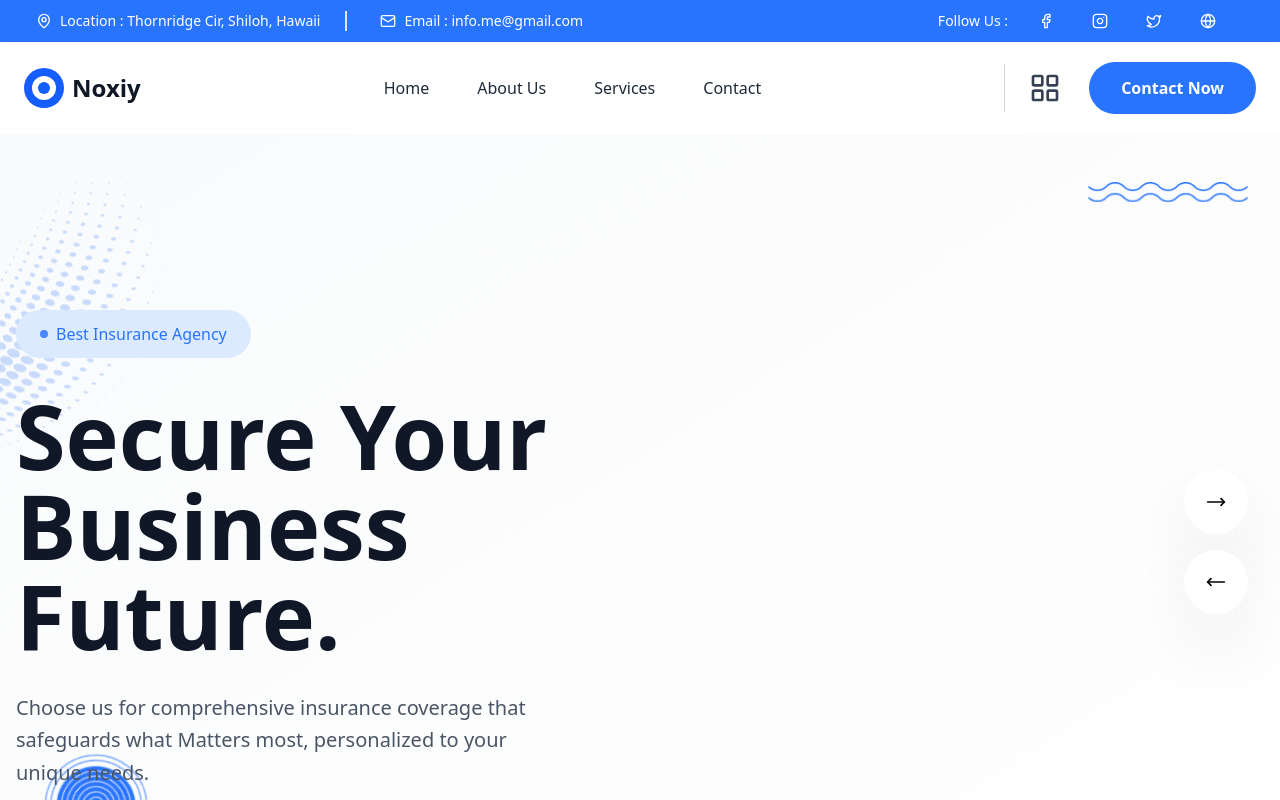
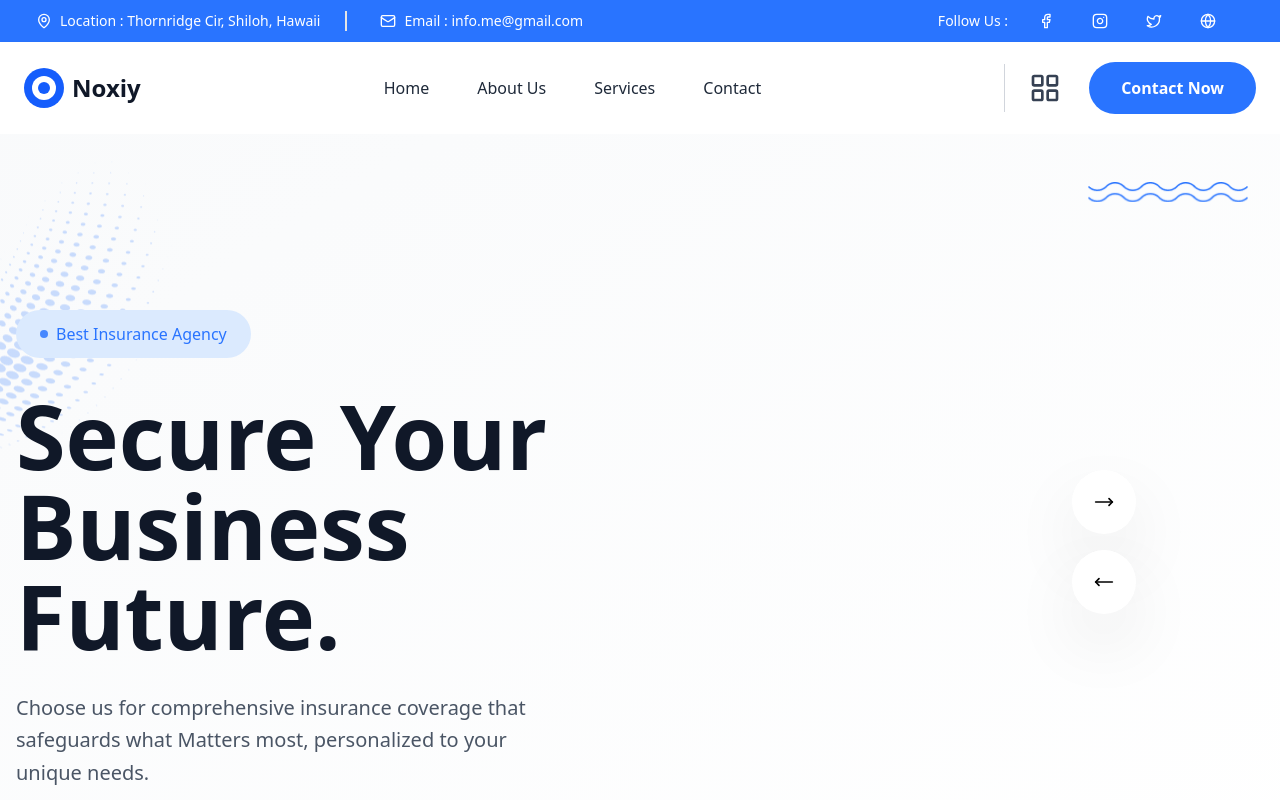
Before and after one commit to inferoinfotech/GP_Finance, a Next.js app: page / in a window 1280 px wide. Shown: the top 800 px of the page. Built offline with nearby package versions, Linux system fonts and the light colour scheme.

Commit message:
Refactor HomeBanner component: adjust image positioning, enhance layout structure, and improve navigation button placement

```diff
--- a/src/components/home/HomeBanner.jsx
+++ b/src/components/home/HomeBanner.jsx
@@ -77,12 +77,12 @@ const HomeBanner = () => {
         <img
           src="../images/banner-2.png"
           alt="Decorative Bounce"
-          className="absolute bottom-20 left-8 w-32 h-32  rounded-full animate-[spin_3s_linear_infinite]"
+          className="absolute bottom-2 left-8 w-32 h-32  rounded-full animate-[spin_3s_linear_infinite]"
           style={{ animationDuration: "3s" }}
         />
 
         {/* Bottom Right Dots Grid */}
-        <div className="absolute bottom-12 right-8 w-28 h-24">
+        <div className="absolute bottom-8 right-8 w-28 h-24">
           <img
             src="../images/banners-2.png"
             alt=""
@@ -91,7 +91,8 @@ const HomeBanner = () => {
         </div>
       </div>
 
-      <div className="container mx-auto max-w-[1440px] px-4 relative z-10">
+      <div className=" mx-auto max-w-container px-4 relative z-10">
+
           <Swiper
             modules={[Navigation, Pagination, Autoplay, EffectFade]}
             spaceBetween={0}
@@ -157,7 +158,7 @@ const HomeBanner = () => {
                     </div>
 
                     {/* Right Image */}
-                  <div className="relative order-1 lg:order-2 hidden lg:block">
+                    <div className="relative order-1 lg:order-2 hidden lg:block mx-auto">
                       <div className="relative animate-fade-in-right" style={{ animationDelay: "0.3s" }}>
                         <img
                           src={slide.image || "/placeholder.svg"}
@@ -173,7 +174,8 @@ const HomeBanner = () => {
           </Swiper>
 
           {/* Custom Navigation Buttons */}
-        <div className="absolute right-8 top-1/2 transform -translate-y-1/2 z-20 flex flex-col gap-4">
+      </div>
+      <div className="absolute right-36 top-1/2 transform -translate-y-1/2 z-20 flex flex-col gap-4">
         <button className="hero-button-prev w-16 h-16 bg-white backdrop-blur-sm shadow-[0px_30px_70px_rgba(0,0,0,0.08)] rounded-full flex items-center justify-center hover:bg-[#2974FF] hover:scale-110 transition-all duration-300 group">
           <MoveRight className="w-5 h-5 text-black group-hover:text-white  transition-colors" />
         </button>
@@ -181,8 +183,6 @@ const HomeBanner = () => {
           <MoveLeft className="w-5 h-5 text-black group-hover:text-white  transition-colors" />
         </button>
       </div>
-      </div>
-
 
       {/* Custom Styles */}
       <style jsx global>{`
```
Lines whose indentation alone changed are shown as unchanged.
